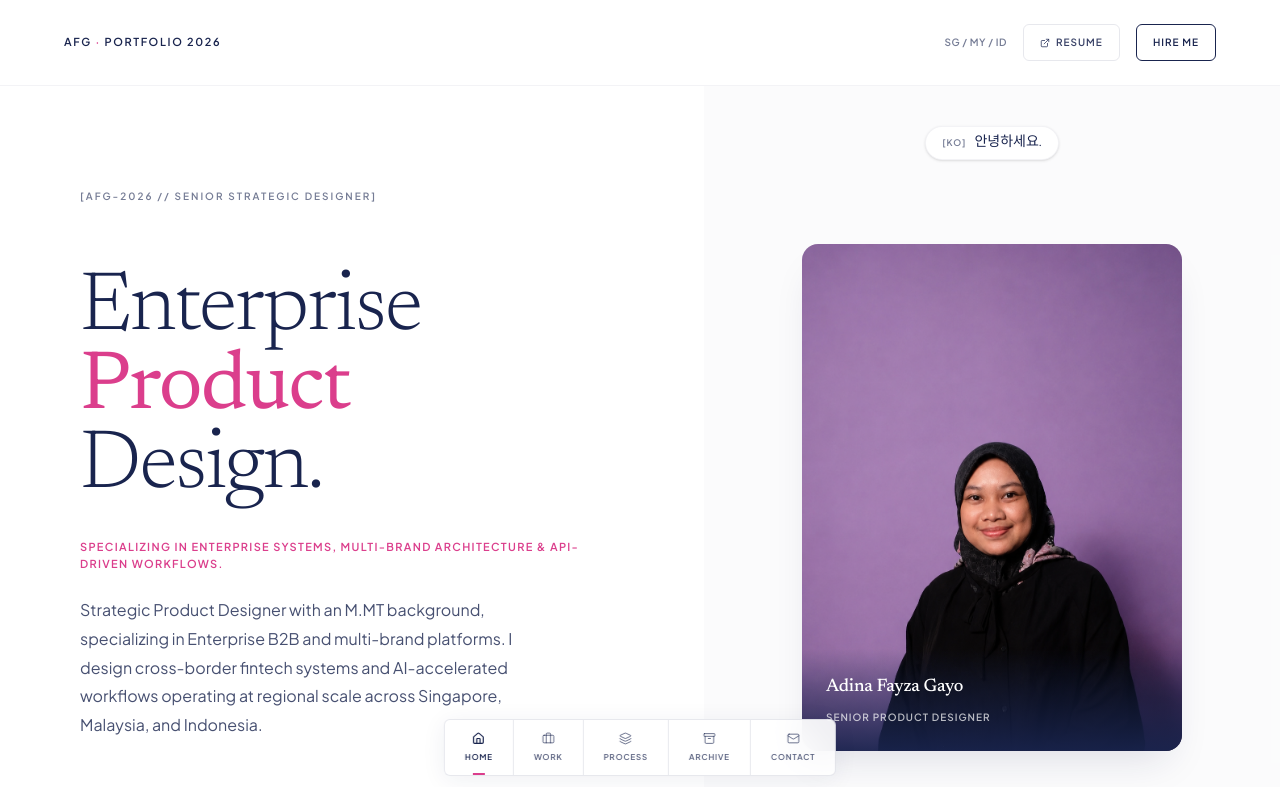
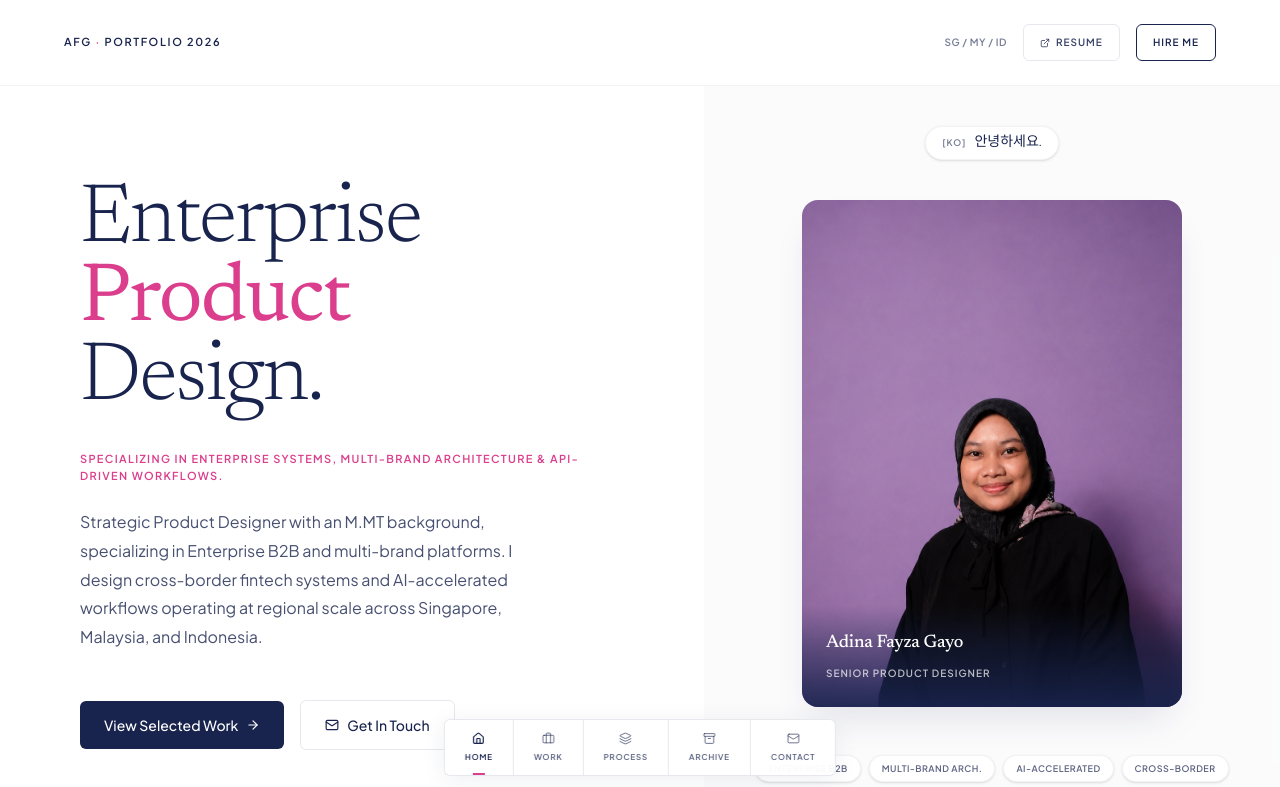
Before and after one commit to adinagayo-pixel/Adina-Portfolio, a React (Vite) app: page / in a window 1280 px wide. Shown: the top 787 px of the page. Built offline with nearby package versions, Linux system fonts and the light colour scheme.

Commit message:
style: remove AFG-2026 // SENIOR STRATEGIC DESIGNER label from hero section

```diff
--- a/src/app/App.tsx
+++ b/src/app/App.tsx
@@ -293,11 +293,6 @@ function HeroSection() {
         <div className="flex flex-col justify-between px-8 lg:px-20 py-20 lg:py-24">
           {/* ID tag */}
           <div>
-            <div className="mb-12 lg:mb-16">
-              <span className="font-sans text-[10px] font-semibold tracking-[0.2em] text-[#19244E]/60">
-                [AFG-2026 // SENIOR STRATEGIC DESIGNER]
-              </span>
-            </div>
 
             {/* Big editorial headline */}
             <h1
```
